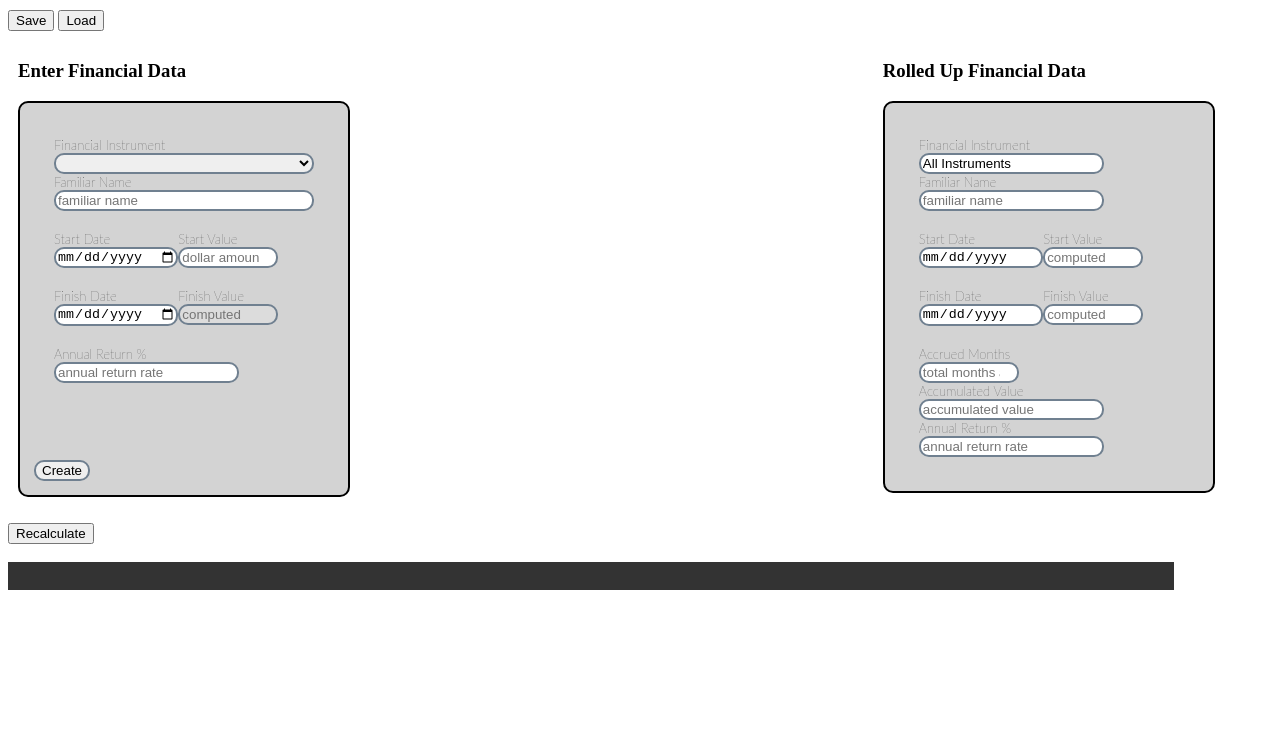
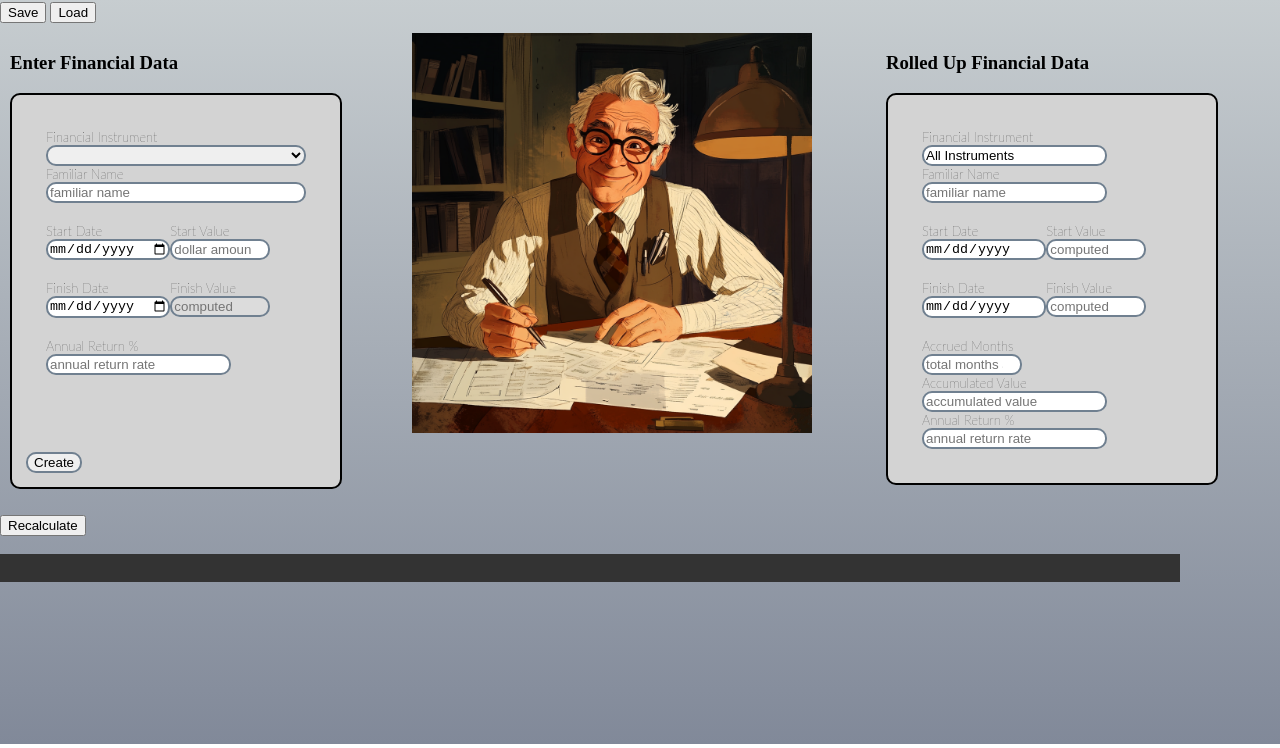
Before and after one commit to finsimclub/investing, a website built with Parcel: page src/index.html in a window 1280 px wide. Shown: the part 56-804 px from the top of the page. Built offline with nearby package versions, Linux system fonts and the light colour scheme.

Commit message:
Messing around with style

```diff
--- a/src/index.css
+++ b/src/index.css
@@ -1,3 +1,15 @@
+body {
+    margin: 0;
+    height: 100vh;
+    background: linear-gradient(to bottom, #ccd2d4, #818999);
+}
+
+.centered img {
+    display: block;
+    margin-left: auto;
+    margin-right: auto;
+}
+
 .scrollable-x {
     background-color: #333;
     overflow: auto;
--- a/src/index.html
+++ b/src/index.html
@@ -2,6 +2,7 @@
 
     <head>
         <meta charset="UTF-8">
+        <meta name="viewport" content="width=device-width, initial-scale=1.0">
         <title>FinSim Club - Investing</title>
         <script src="https://cdn.jsdelivr.net/npm/chart.js"></script>
         <script src="js/charting.js"></script>
@@ -14,7 +15,9 @@
         <link rel="stylesheet" href="index.css">
     </head>
     <body>
-        <h1>Financial Simulation (FinSim) Club</h1>
+        <h1>
+            Financial Simulation (FinSim) Club
+        </h1>
         <div>
             <button onclick="save()">Save</button>&nbsp;<button onclick="load()">Load</button>
         </div>
@@ -68,6 +71,9 @@
                         </div>
                         <input type="submit" value="Create" />
                     </form>
+                </div>
+                <div class="centered" style="float: left; width: 500px; padding: 10px">
+                    <img style="height: 50%" src="./images/A_happy_retired_accountant_1.png" />
                 </div>
                 <div style="float: right; width: 30%; padding: 10px">
                     <h3>Rolled Up Financial Data</h3>
```
Also changed, not shown: src/images/A_happy_retired_accountant_1.png (added), 1 other file.
